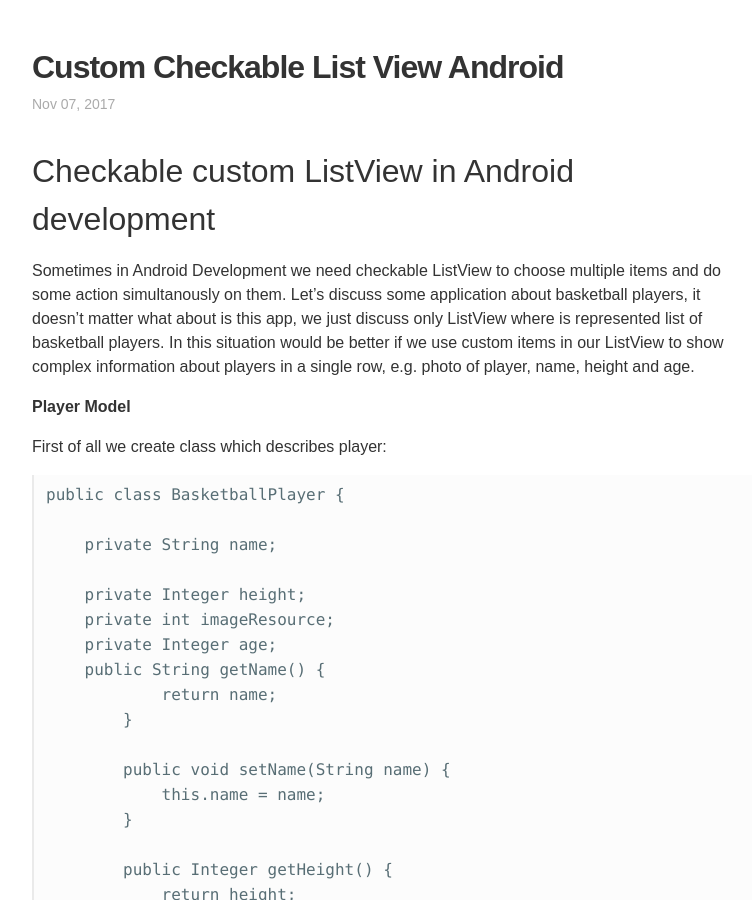
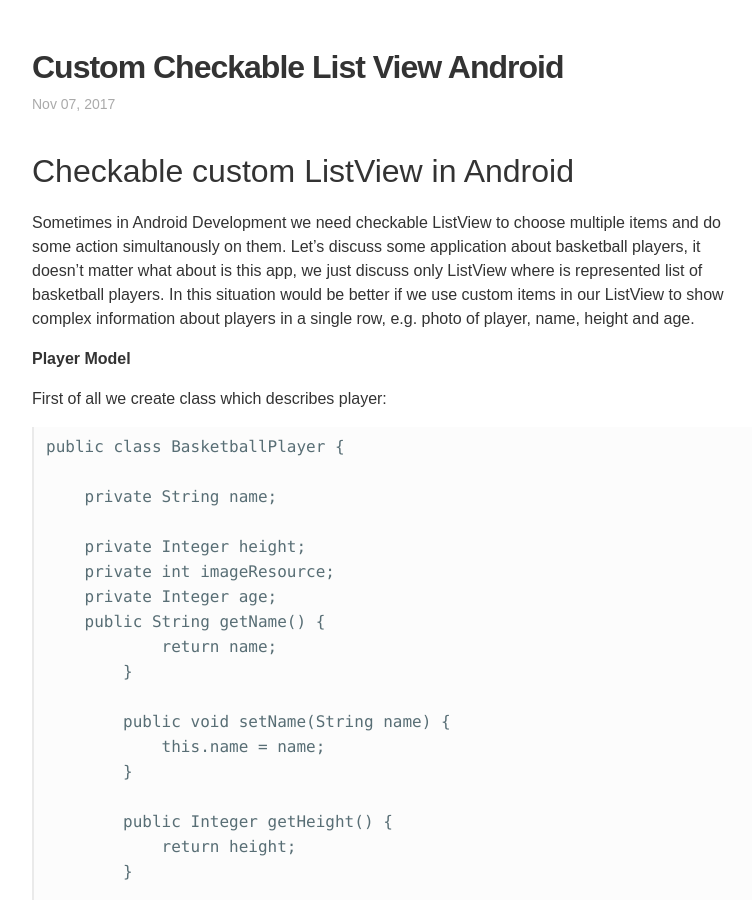
Before and after one commit to goodot/goodot.github.io, a Jekyll site: the page built from _posts/2017-11-07-custom-checkable-list-view-android.md, in a window 1280 px wide and 900 px high. Shown: the whole window, without its empty margins (8-763 px from the left). Built offline with Jekyll 4.4.1, drawn with Linux system fonts in a browser that asks for light colours; some web fonts are replaced; our own code applies the rules of GitHub Pages for plain Markdown files.

Commit message:
Update 2017-11-07-custom-checkable-list-view-android.md

```diff
--- a/_posts/2017-11-07-custom-checkable-list-view-android.md
+++ b/_posts/2017-11-07-custom-checkable-list-view-android.md
@@ -1,7 +1,7 @@
 ---
 published: true
 ---
-## Checkable custom ListView in Android development
+## Checkable custom ListView in Android
 
 Sometimes in Android Development we need checkable ListView  to choose multiple items and do some action simultanously on them. Let's discuss some application about basketball players, it doesn't matter what about is this app, we just discuss only ListView where is represented list of basketball players. In this situation would be better if we use custom items in our ListView to show complex information about players in a single row, e.g. photo of player, name, height and age.
 
```
